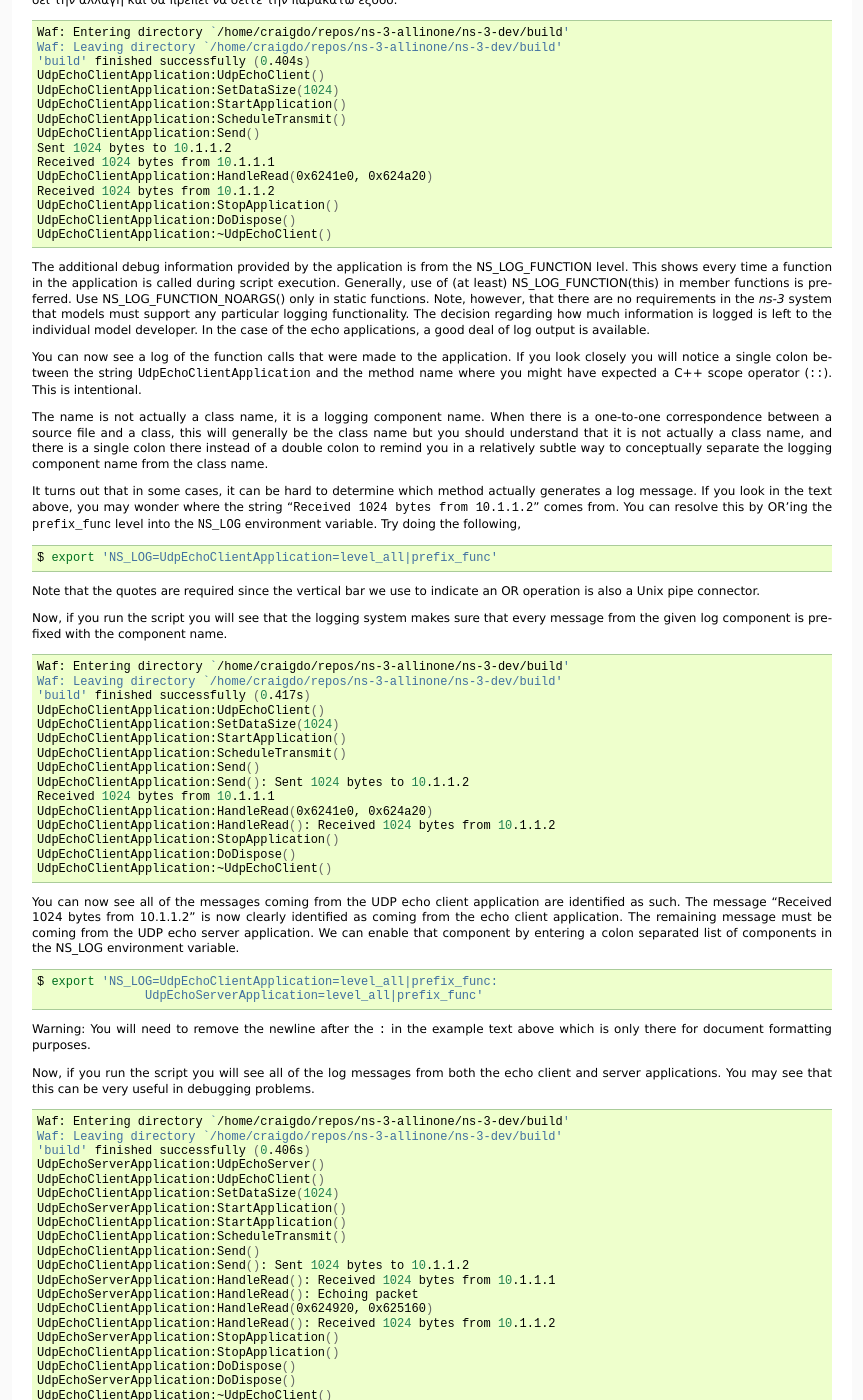
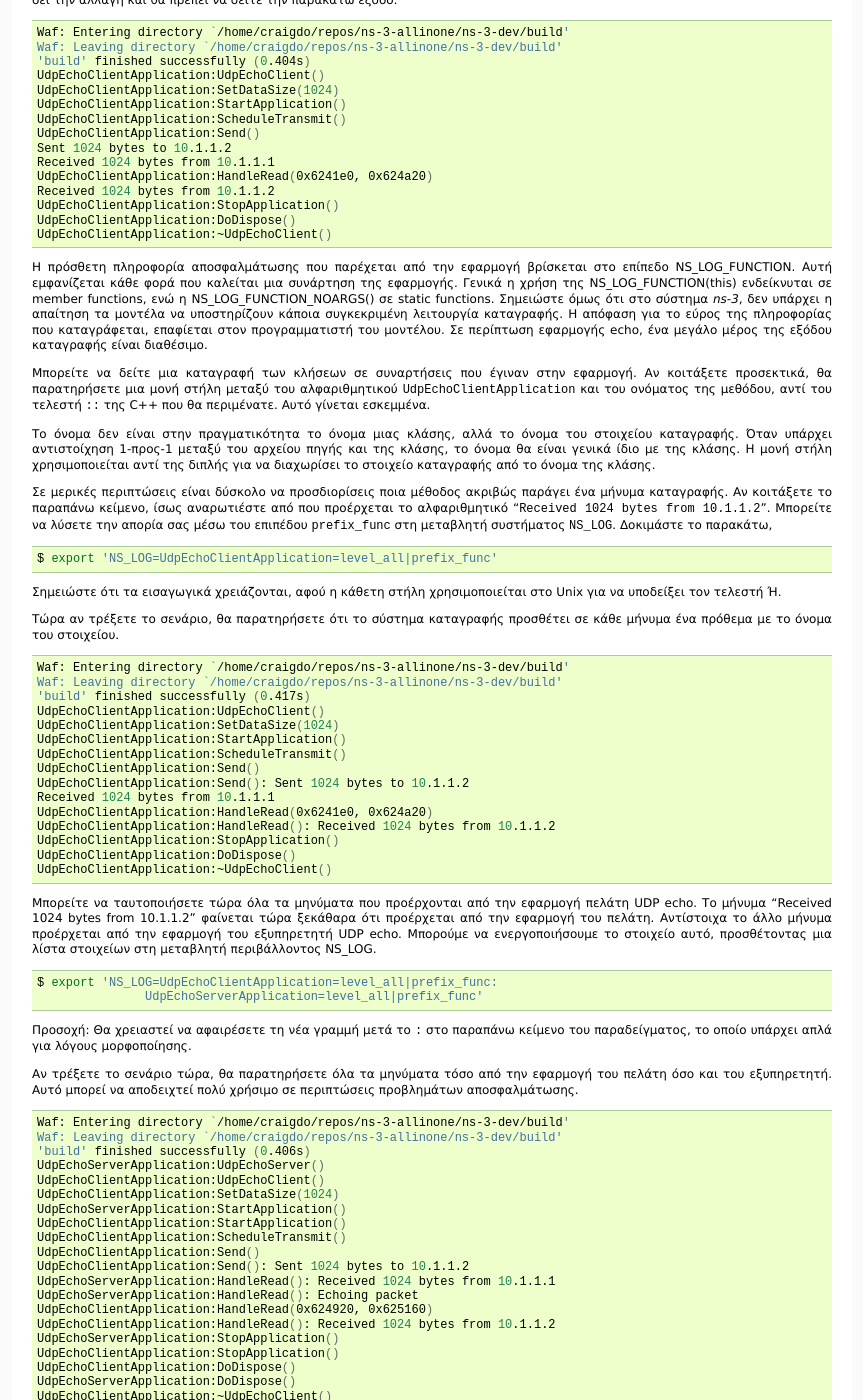
Before and after one commit to maupatras/ns3_teamB, a Sphinx documentation site: the page built from ns-3.22/doc/tutorial-gr/source/tweaking.rst, in a window 1280 px wide and 1400 px high, scrolled down 1838 px. Shown: the whole window, without its empty margins (218-1081 px from the left). Built offline with Sphinx 7.4.7, drawn with Linux system fonts in a browser that asks for light colours; formulas are drawn with MathJax 3.

Commit message:
Continue traslation in Greek

```diff
--- a/ns-3.22/doc/tutorial-gr/source/tweaking.rst
+++ b/ns-3.22/doc/tutorial-gr/source/tweaking.rst
@@ -293,44 +293,84 @@ that knowledge to get some interesting information out of the
   UdpEchoClientApplication:DoDispose()
   UdpEchoClientApplication:~UdpEchoClient()
 
-The additional debug information provided by the application is from
-the NS_LOG_FUNCTION level.  This shows every time a function in the application
-is called during script execution.  Generally, use of (at least)
-NS_LOG_FUNCTION(this) in member functions is preferred. Use
-NS_LOG_FUNCTION_NOARGS() only in static functions.  Note, however, that there
-are no requirements in the |ns3| system that models must support any particular
-logging  functionality.  The decision regarding how much information is logged
-is left to the individual model developer.  In the case of the echo
-applications, a good deal of log output is available.
+..
+	The additional debug information provided by the application is from
+	the NS_LOG_FUNCTION level.  This shows every time a function in the application
+	is called during script execution.  Generally, use of (at least)
+	NS_LOG_FUNCTION(this) in member functions is preferred. Use
+	NS_LOG_FUNCTION_NOARGS() only in static functions.  Note, however, that there
+	are no requirements in the |ns3| system that models must support any particular
+	logging  functionality.  The decision regarding how much information is logged
+	is left to the individual model developer.  In the case of the echo
+	applications, a good deal of log output is available.
 
-You can now see a log of the function calls that were made to the application.
-If you look closely you will notice a single colon between the string
-``UdpEchoClientApplication`` and the method name where you might have
-expected a C++ scope operator (``::``).  This is intentional.
+Η πρόσθετη πληροφορία αποσφαλμάτωσης που παρέχεται από την εφαρμογή
+βρίσκεται στο επίπεδο NS_LOG_FUNCTION. Αυτή εμφανίζεται κάθε φορά που καλείται
+μια συνάρτηση της εφαρμογής. Γενικά η χρήση της NS_LOG_FUNCTION(this)
+ενδείκνυται σε member functions, ενώ η NS_LOG_FUNCTION_NOARGS() σε static
+functions. Σημειώστε όμως ότι στο σύστημα |ns3|, δεν υπάρχει η απαίτηση τα
+μοντέλα να υποστηρίζουν κάποια συγκεκριμένη λειτουργία καταγραφής. Η
+απόφαση για το εύρος της πληροφορίας που καταγράφεται, επαφίεται στον
+προγραμματιστή του μοντέλου. Σε περίπτωση εφαρμογής echo, ένα μεγάλο
+μέρος της εξόδου καταγραφής είναι διαθέσιμο.
 
-The name is not actually a class name, it is a logging component name.  When
-there is a one-to-one correspondence between a source file and a class, this
-will generally be the class name but you should understand that it is not
-actually a class name, and there is a single colon there instead of a double
-colon to remind you in a relatively subtle way to conceptually separate the
-logging component name from the class name.
+..
+	You can now see a log of the function calls that were made to the application.
+	If you look closely you will notice a single colon between the string
+	``UdpEchoClientApplication`` and the method name where you might have
+	expected a C++ scope operator (``::``).  This is intentional.
 
-It turns out that in some cases, it can be hard to determine which method
-actually generates a log message.  If you look in the text above, you may
-wonder where the string "``Received 1024 bytes from 10.1.1.2``" comes
-from.  You can resolve this by OR'ing the ``prefix_func`` level into the
-``NS_LOG`` environment variable.  Try doing the following,
+
+Μπορείτε να δείτε μια καταγραφή των κλήσεων σε συναρτήσεις που έγιναν
+στην εφαρμογή. Αν κοιτάξετε προσεκτικά, θα παρατηρήσετε μια μονή στήλη μεταξύ του
+αλφαριθμητικού ``UdpEchoClientApplication`` και του ονόματος της μεθόδου, αντί
+του τελεστή ``::`` της C++ που θα περιμένατε. Αυτό γίνεται εσκεμμένα.
+
+..
+	The name is not actually a class name, it is a logging component name.  When
+	there is a one-to-one correspondence between a source file and a class, this
+	will generally be the class name but you should understand that it is not
+	actually a class name, and there is a single colon there instead of a double
+	colon to remind you in a relatively subtle way to conceptually separate the
+	logging component name from the class name.
+
+Το όνομα δεν είναι στην πραγματικότητα το όνομα μιας κλάσης, αλλά το όνομα
+του στοιχείου καταγραφής. Όταν υπάρχει αντιστοίχηση 1-προς-1 μεταξύ του
+αρχείου πηγής και της κλάσης, το όνομα θα είναι γενικά ίδιο με της κλάσης. Η
+μονή στήλη χρησιμοποιείται αντί της διπλής για να διαχωρίσει το στοιχείο
+καταγραφής από το όνομα της κλάσης.
+
+..
+	It turns out that in some cases, it can be hard to determine which method
+	actually generates a log message.  If you look in the text above, you may
+	wonder where the string "``Received 1024 bytes from 10.1.1.2``" comes
+	from.  You can resolve this by OR'ing the ``prefix_func`` level into the
+	``NS_LOG`` environment variable.  Try doing the following,
+
+Σε μερικές περιπτώσεις είναι δύσκολο να προσδιορίσεις ποια μέθοδος ακριβώς
+παράγει ένα μήνυμα καταγραφής. Αν κοιτάξετε το παραπάνω κείμενο, ίσως
+αναρωτιέστε από που προέρχεται το αλφαριθμητικό "``Received 1024 bytes from
+10.1.1.2``". Μπορείτε να λύσετε την απορία σας μέσω του επιπέδου ``prefix_func``
+στη μεταβλητή συστήματος ``NS_LOG``. Δοκιμάστε το παρακάτω,
 
 .. sourcecode:: bash
 
   $ export 'NS_LOG=UdpEchoClientApplication=level_all|prefix_func'
 
-Note that the quotes are required since the vertical bar we use to indicate an
-OR operation is also a Unix pipe connector.
+..
+	Note that the quotes are required since the vertical bar we use to indicate an
+	OR operation is also a Unix pipe connector.
 
-Now, if you run the script you will see that the logging system makes sure
-that every message from the given log component is prefixed with the component
-name.
+Σημειώστε ότι τα εισαγωγικά χρειάζονται, αφού η κάθετη στήλη χρησιμοποιείται
+στο Unix για να υποδείξει τον τελεστή Ή.
+
+..
+	Now, if you run the script you will see that the logging system makes sure
+	that every message from the given log component is prefixed with the component
+	name.
+
+Τώρα αν τρέξετε το σενάριο, θα παρατηρήσετε ότι το σύστημα καταγραφής προσθέτει
+σε κάθε μήνυμα ένα πρόθεμα με το όνομα του στοιχείου.
 
 .. sourcecode:: bash
 
@@ -350,24 +390,40 @@ name.
   UdpEchoClientApplication:DoDispose()
   UdpEchoClientApplication:~UdpEchoClient()
 
-You can now see all of the messages coming from the UDP echo client application
-are identified as such.  The message "Received 1024 bytes from 10.1.1.2" is
-now clearly identified as coming from the echo client application.  The
-remaining message must be coming from the UDP echo server application.  We
-can enable that component by entering a colon separated list of components in
-the NS_LOG environment variable.
+..
+	You can now see all of the messages coming from the UDP echo client application
+	are identified as such.  The message "Received 1024 bytes from 10.1.1.2" is
+	now clearly identified as coming from the echo client application.  The
+	remaining message must be coming from the UDP echo server application.  We
+	can enable that component by entering a colon separated list of components in
+	the NS_LOG environment variable.
+
+Μπορείτε να ταυτοποιήσετε τώρα όλα τα μηνύματα που προέρχονται από την εφαρμογή
+πελάτη UDP echo. Το μήνυμα "Received 1024 bytes from 10.1.1.2" φαίνεται τώρα ξεκάθαρα
+ότι προέρχεται από την εφαρμογή του πελάτη. Αντίστοιχα το άλλο μήνυμα προέρχεται από
+την εφαρμογή του εξυπηρετητή UDP echo. Μπορούμε να ενεργοποιήσουμε το στοιχείο αυτό,
+προσθέτοντας μια λίστα στοιχείων στη μεταβλητή περιβάλλοντος NS_LOG.
 
 .. sourcecode:: bash
 
   $ export 'NS_LOG=UdpEchoClientApplication=level_all|prefix_func:
                  UdpEchoServerApplication=level_all|prefix_func'
 
-Warning:  You will need to remove the newline after the ``:`` in the
-example text above which is only there for document formatting purposes.
+..
+	Warning:  You will need to remove the newline after the ``:`` in the
+	example text above which is only there for document formatting purposes.
 
-Now, if you run the script you will see all of the log messages from both the
-echo client and server applications.  You may see that this can be very useful
-in debugging problems.
+Προσοχή: Θα χρειαστεί να αφαιρέσετε τη νέα γραμμή μετά το ``:`` στο παραπάνω κείμενο του
+παραδείγματος, το οποίο υπάρχει απλά για λόγους μορφοποίησης.
+
+..
+	Now, if you run the script you will see all of the log messages from both the
+	echo client and server applications.  You may see that this can be very useful
+	in debugging problems.
+
+Αν τρέξετε το σενάριο τώρα, θα παρατηρήσετε όλα τα μηνύματα τόσο από την εφαρμογή του
+πελάτη όσο και του εξυπηρετητή. Αυτό μπορεί να αποδειχτεί πολύ χρήσιμο σε
+περιπτώσεις προβλημάτων αποσφαλμάτωσης.
 
 .. sourcecode:: bash
 
```
